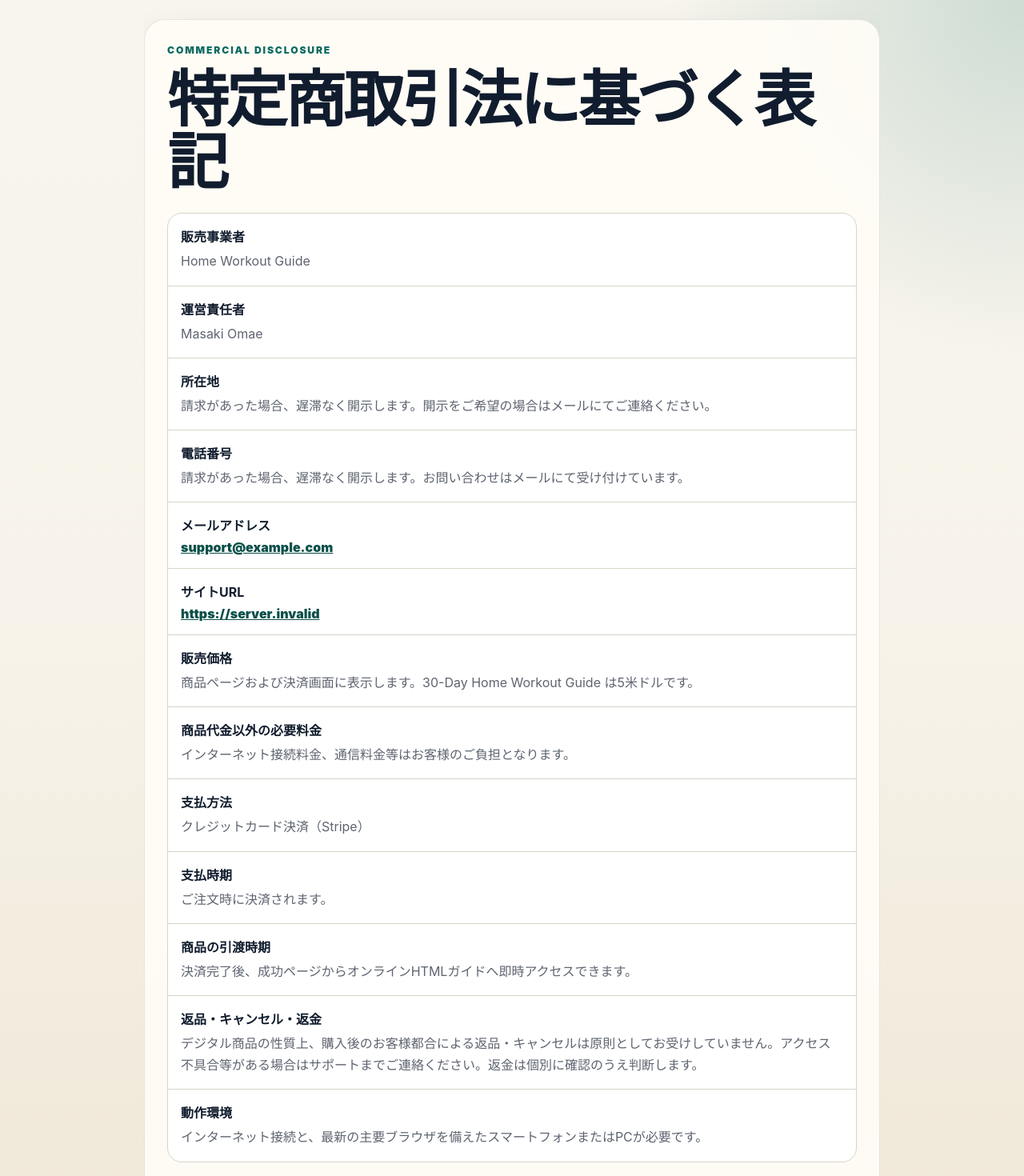
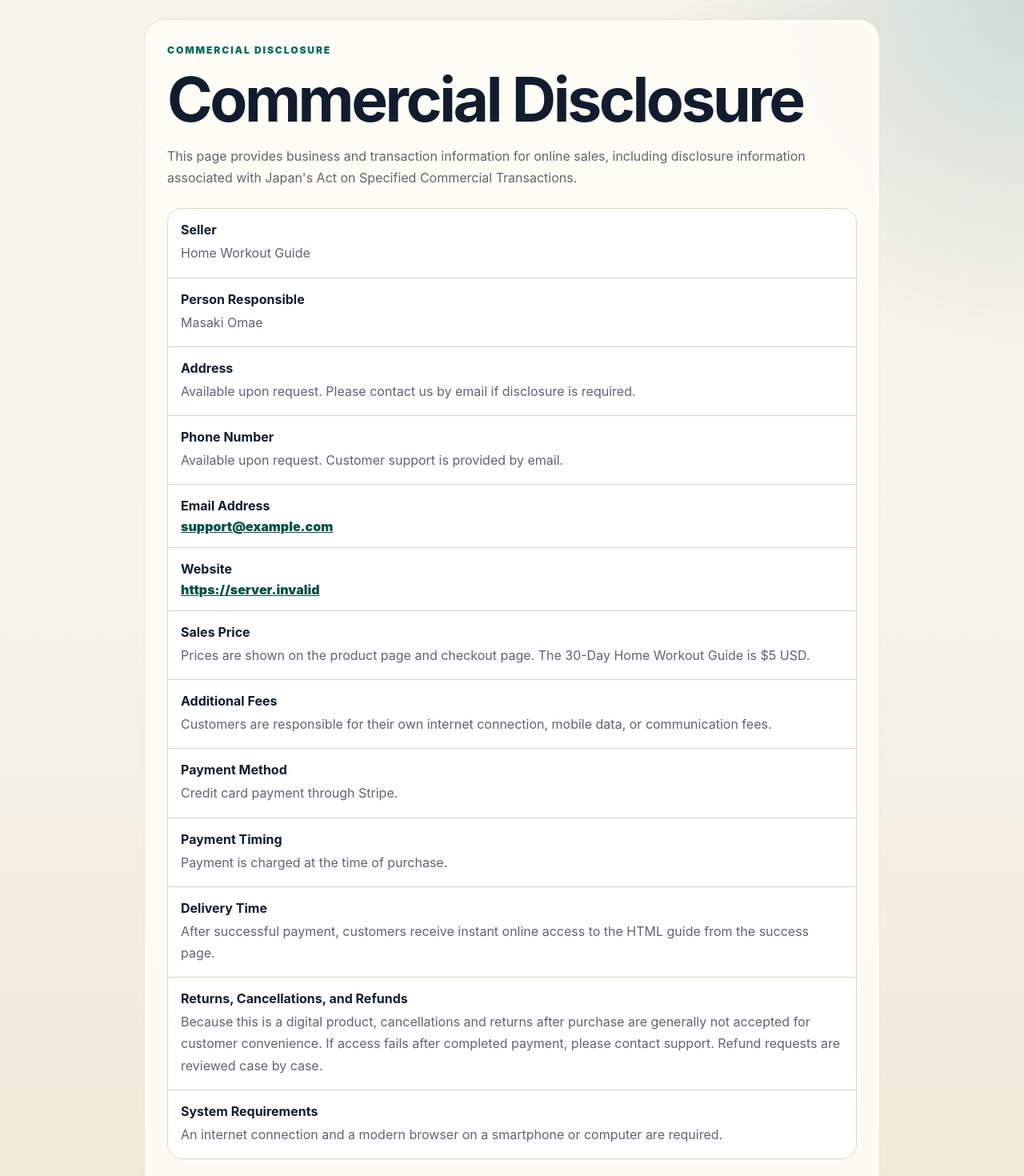
Before and after one commit to masaki21/home-workout-guide, a Next.js app: page /commercial-disclosure in a window 1280 px wide. Shown: the top 1470 px of the page at 80% size. Built offline with nearby package versions, Linux system fonts and the light colour scheme; no server answers.

Commit message:
Use English commercial disclosure copy

```diff
--- a/app/commercial-disclosure/page.js
+++ b/app/commercial-disclosure/page.js
@@ -4,24 +4,24 @@ const supportEmail = process.env.NEXT_PUBLIC_SUPPORT_EMAIL || "support@example.c
 const baseUrl = (process.env.NEXT_PUBLIC_BASE_URL || "https://home-workout-guide.vercel.app").replace(/\/$/, "");
 
 export const metadata = {
-  title: "特定商取引法に基づく表記",
+  title: "Commercial Disclosure",
   description: "Commercial disclosure for the 30-Day Home Workout Guide."
 };
 
 const rows = [
-  ["販売事業者", "Home Workout Guide"],
-  ["運営責任者", "Masaki Omae"],
-  ["所在地", "請求があった場合、遅滞なく開示します。開示をご希望の場合はメールにてご連絡ください。"],
-  ["電話番号", "請求があった場合、遅滞なく開示します。お問い合わせはメールにて受け付けています。"],
-  ["メールアドレス", supportEmail],
-  ["サイトURL", baseUrl],
-  ["販売価格", "商品ページおよび決済画面に表示します。30-Day Home Workout Guide は5米ドルです。"],
-  ["商品代金以外の必要料金", "インターネット接続料金、通信料金等はお客様のご負担となります。"],
-  ["支払方法", "クレジットカード決済（Stripe）"],
-  ["支払時期", "ご注文時に決済されます。"],
-  ["商品の引渡時期", "決済完了後、成功ページからオンラインHTMLガイドへ即時アクセスできます。"],
-  ["返品・キャンセル・返金", "デジタル商品の性質上、購入後のお客様都合による返品・キャンセルは原則としてお受けしていません。アクセス不具合等がある場合はサポートまでご連絡ください。返金は個別に確認のうえ判断します。"],
-  ["動作環境", "インターネット接続と、最新の主要ブラウザを備えたスマートフォンまたはPCが必要です。"]
+  ["Seller", "Home Workout Guide"],
+  ["Person Responsible", "Masaki Omae"],
+  ["Address", "Available upon request. Please contact us by email if disclosure is required."],
+  ["Phone Number", "Available upon request. Customer support is provided by email."],
+  ["Email Address", supportEmail],
+  ["Website", baseUrl],
+  ["Sales Price", "Prices are shown on the product page and checkout page. The 30-Day Home Workout Guide is $5 USD."],
+  ["Additional Fees", "Customers are responsible for their own internet connection, mobile data, or communication fees."],
+  ["Payment Method", "Credit card payment through Stripe."],
+  ["Payment Timing", "Payment is charged at the time of purchase."],
+  ["Delivery Time", "After successful payment, customers receive instant online access to the HTML guide from the success page."],
+  ["Returns, Cancellations, and Refunds", "Because this is a digital product, cancellations and returns after purchase are generally not accepted for customer convenience. If access fails after completed payment, please contact support. Refund requests are reviewed case by case."],
+  ["System Requirements", "An internet connection and a modern browser on a smartphone or computer are required."]
 ];
 
 export default function CommercialDisclosurePage() {
@@ -29,14 +29,19 @@ export default function CommercialDisclosurePage() {
     <main className="policy-page">
       <section className="policy-page__card">
         <p className="eyebrow">Commercial Disclosure</p>
-        <h1>特定商取引法に基づく表記</h1>
+        <h1>Commercial Disclosure</h1>
+        <p>
+          This page provides business and transaction information for online sales,
+          including disclosure information associated with Japan&apos;s Act on
+          Specified Commercial Transactions.
+        </p>
         <div className="disclosure-table">
           {rows.map(([label, value]) => (
             <div className="disclosure-row" key={label}>
               <strong>{label}</strong>
-              {label === "メールアドレス" ? (
+              {label === "Email Address" ? (
                 <a href={`mailto:${value}`}>{value}</a>
-              ) : label === "サイトURL" ? (
+              ) : label === "Website" ? (
                 <a href={value}>{value}</a>
               ) : (
                 <p>{value}</p>
```
